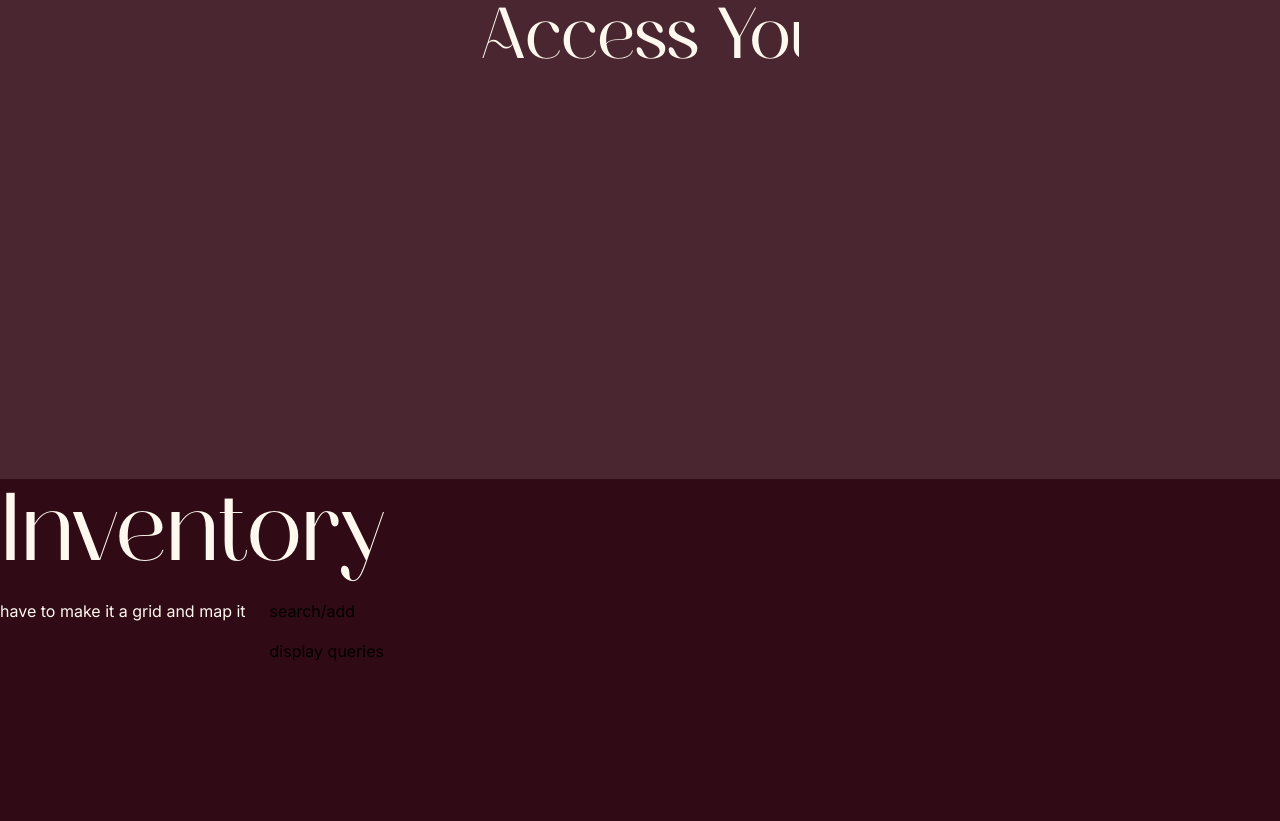
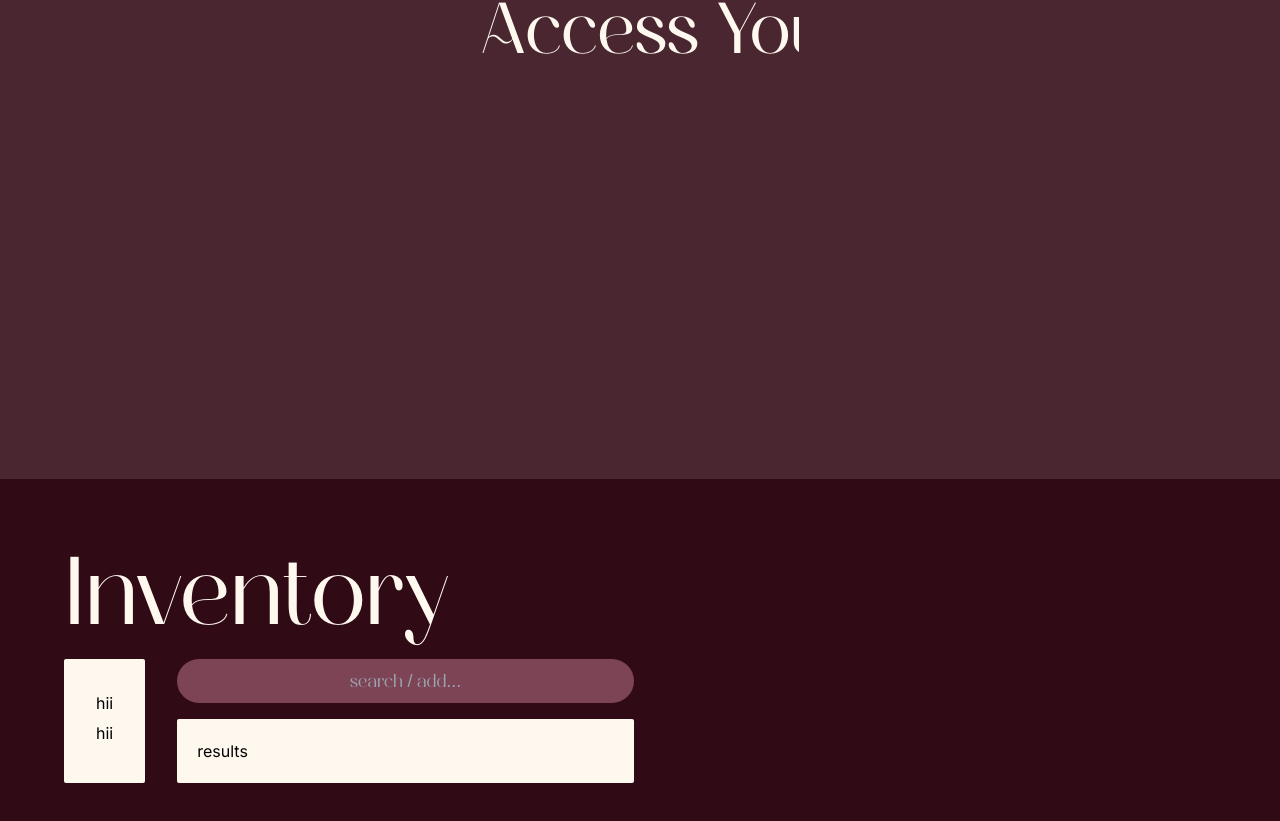
Before and after one commit to Shruthi1935/Inventory-Tracking-System, a Next.js app: page / in a window 1280 px wide. Shown: the part 321-1142 px from the top of the page. Built offline with nearby package versions, Linux system fonts and the light colour scheme; no server answers; the database is empty.

Commit message:
created inventory layout, have to map items

```diff
--- a/app/page.js
+++ b/app/page.js
@@ -79,34 +79,44 @@ export default function Home() {
     <div>
       <section id="intro" className="h-screen w-screen bg-[#FFF8EF] flex items-center justify-center">
         <div id="welcome-screen" className="fade-in">
-          <div className="flex flex-col space-y-8 items-center justify-center fade-out">
-            <div className="font-custom text-5xl text-[#550A1F] text-center m-3"> WELCOME TO YOUR </div>
-            <Image src={ggDessert} alt="Gourmet Grotto Logo" width={500} height={500} />
+          <div className="absolute top-0 left-0 m-4">
+            <Image src={ggLogo} alt="Gourmet Grotto Logo" width={100} height={100} className="text-left"/>
+          </div>
+          <div className="flex flex-col space-y-4 items-center justify-center fade-out">
+            <div className="font-custom text-5xl text-[#550A1F] text-center"> WELCOME TO YOUR </div>
+            <Image src={ggDessert} alt="Gourmet Grotto Dessert" width={500} height={500} />
             <div className="font-custom text-9xl text-[#550A1F] text-center animate-typing overflow-hidden whitespace-nowrap"> Gourmet Grotto </div>
           </div>
         </div>
 
         <div id="access-screen" className="fade-in h-screen w-screen bg-[#300A15] flex items-center justify-center hidden">
-          <div className="flex flex-col items-center justify-center space-y-12">
+          <div className="flex flex-col items-center justify-center space-y-14">
             <span className="font-custom text-7xl text-[#FFF8EF] text-center animate-typing overflow-hidden whitespace-nowrap"> Access Your Inventory Here </span>
-            <button className="fade-in-after font-custom text-xl text-[#300A15] text-center bg-[#FFF8EF] rounded-full py-2 px-5 hover:-translate-y-3 duration-500"> Open Grotto </button>
+            <button className="fade-in-after font-custom text-xl text-[#FFF8EF] text-center border border-[#FFF8EF] rounded-full py-2 px-5 hover:-translate-y-3 duration-500"> Open Grotto </button>
           </div>
         </div>
       </section>
 
 
       <section id="inventory" className="h-screen w-screen bg-[#300A15]">
-        <div className="flex flex-col space-y-6">
-          <div className="font-custom text-8xl text-[#FFF8EF] text-left"> Inventory </div>
-          <div className="flex flex-row space-x-6">
-            <div className="grid grid-col-2 gap-4 text-[#FFF8EF]">
-              have to make it a grid and map it
-            </div>
-            <div className="flex flex-col space-y-4">
-              <div>search/add</div>
-              <div>display queries</div>
+        <div className="p-16">
+
+          <div className="flex flex-col space-y-5">
+            <div className="font-custom text-8xl text-[#FFF8EF]"> Inventory </div>
+
+            <div className="flex flex-row space-x-8">
+              <div className="grid bg-[#FFF8EF] p-8 rounded-sm ">
+                <div> hii </div>
+                <div> hii </div>
+              </div>
+
+              <div className="flex flex-col space-y-4">
+                <input type="text" placeholder="search / add..." className="font-custom text-lg text-center text-[#FFF8EF] bg-[#7C4455] rounded-full py-2 px-32" />
+                <div className="flex bg-[#FFF8EF] p-5 rounded-sm"> results </div>
+              </div>
             </div>
           </div>
+
         </div>
       </section>
 
```
